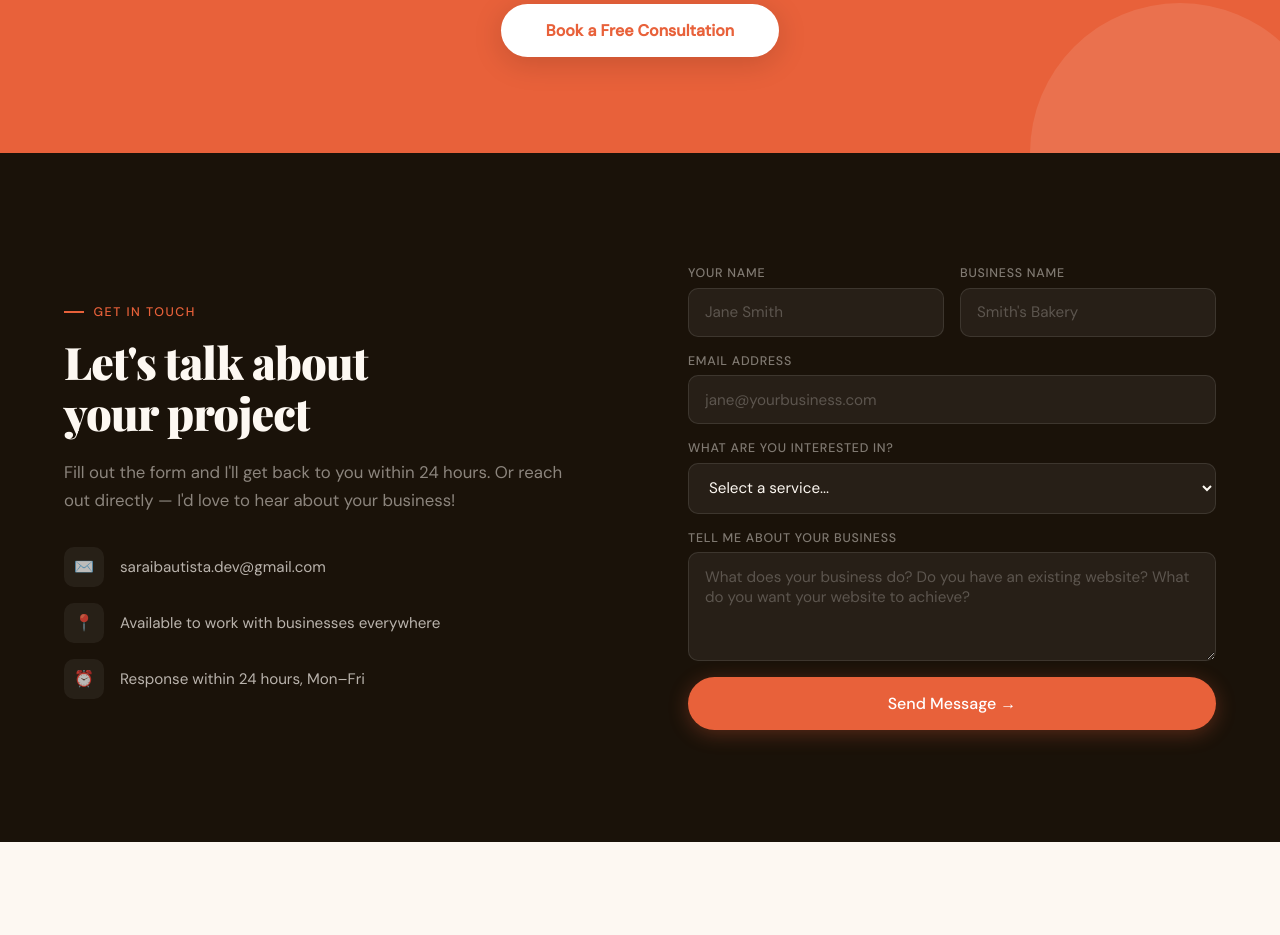
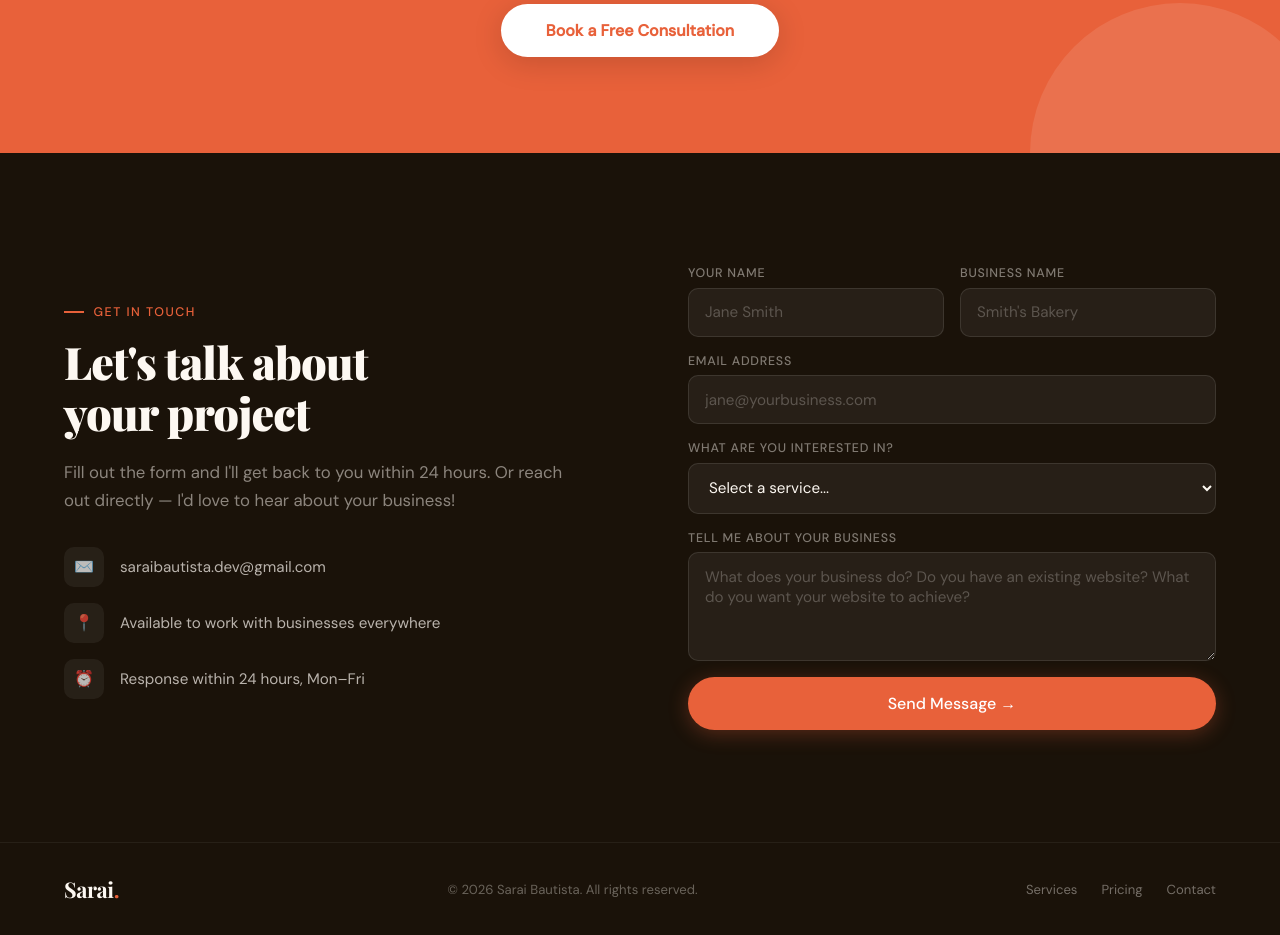
Before and after one commit to Sarai-Valenzuela/saraibautista.com, a plain HTML site: page index.html in a window 1280 px wide. Shown: the part 5564-6499 px from the top of the page. Before the commit the page ends 6406 px from the top, so only its background shows below. Drawn offline with nearby package versions, Linux system fonts and the light colour scheme; a web font is replaced by a local one.

Commit message:
Update index.html

```diff
--- a/index.html
+++ b/index.html
@@ -540,12 +540,19 @@
     </div>
   </div>
 
-  <!-- ── FOOTER ── */
   <footer>
-    <a class="nav-logo" href="#hero">Sarai<span style="color:var(--coral)">.</span></a>
-    <p class="footer-copy">© 2026 Sarai Bautista. All rights reserved.</p>
-    <div class="footer-links">
-      <a href="#services">Services</a>
-      <a href="#portfolio">Work</a>
-      <a href="#pricing">Pricing</a>
-      <a href
+  <a class="nav-logo" href="#hero">Sarai<span style="color:var(--coral)">.</span></a>
+  <p class="footer-copy">© 2026 Sarai Bautista. All rights reserved.</p>
+  <div class="footer-links">
+    <a href="#services">Services</a>
+    <!-- <a href="#portfolio">Work</a> -->
+    <a href="#pricing">Pricing</a>
+    <a href="#contact">Contact</a>
+  </div>
+</footer>
+
+<!-- JavaScript -->
+<script src="js/script.js"></script>
+
+</body>
+</html>
```
